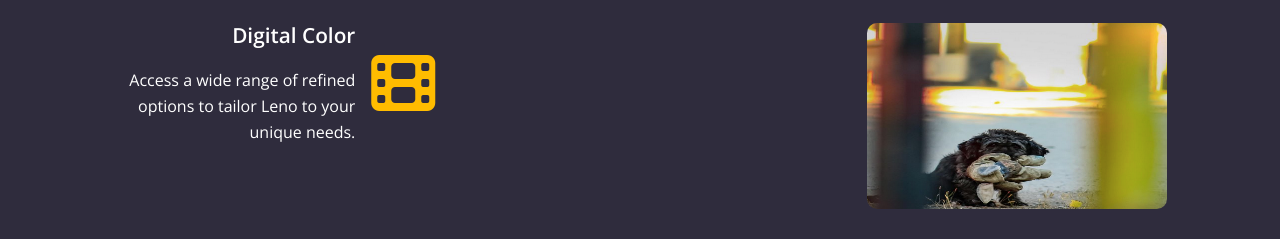
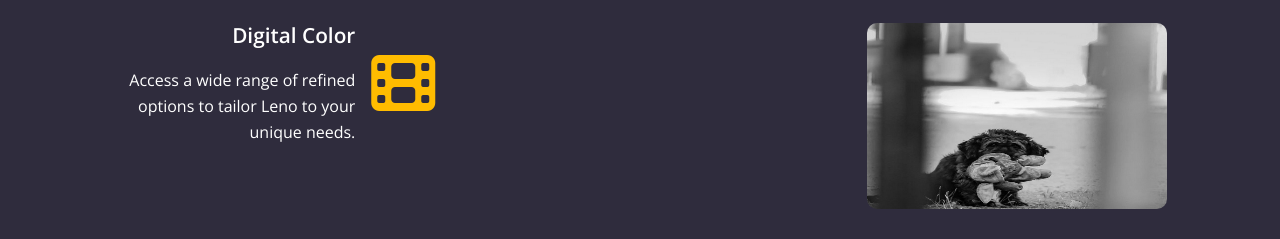
Before and after one commit to Minakoss/minakos_photography-1, a website: page dist/index.html in a window 1280 px wide. Shown: the part 1182-1421 px from the top of the page. Drawn offline with nearby package versions, Linux system fonts and the light colour scheme.

Commit message:
update hover images

```diff
--- a/dist/css/styles.css
+++ b/dist/css/styles.css
@@ -907,6 +907,10 @@ img {
   -webkit-filter: blur(4px); /* Chrome, Safari, Opera */
   filter: blur(4px);
 }
+.imgongrid {
+  filter: grayscale(100%);
+  -webkit-filter: grayscale(100%);
+}
 
 /* The Modal (background) */
 .modal {
@@ -1085,3 +1089,5 @@ img {
   text-align: center;
   font-size: 4rem;
 }
+
+/*image hover and text*/
--- a/dist/index.html
+++ b/dist/index.html
@@ -202,7 +202,7 @@
             </div>
 
             <!-- Grid Column 3 -->
-            <div class="features__grid-column_right">
+            <div class="features__grid-column_right imgongrid">
               <!-- Grid Item 1 -->
               <div class="features__grid-item">
                 <div class="features__grid-item-text">
@@ -326,9 +326,11 @@
     <section class="features" id="film">
       <div class="features__container container">
         <div class="features__content">
+          <h2 class="features__title">Super 8 Color</h2>
+          <p class="features__description">Filming moments</p>
           <div class="details__icons">
             <!-- Film super 8 -->
-            <section class="preview" id="preview">
+
             <div class="preview__container container">
               <div class="preview__content">
                 <h2 class="preview__title">Super 8 Film</h2>
@@ -347,7 +349,6 @@
                 </div>
               </div>
             </div>
-            </section>
           </div>
           <!-- Modal -->
           <div class="modal" id="videoModal">
```
Lines whose indentation alone changed are shown as unchanged.
